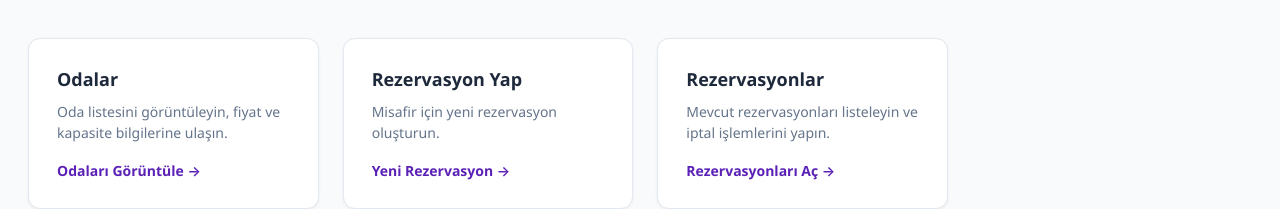
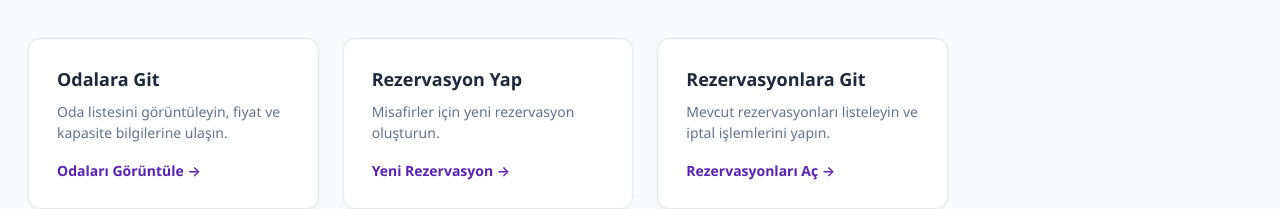
Before and after one commit to Alpgnr/hotel-reservation, a React app in the folder frontend/: page / in a window 1280 px wide. Shown: the part 170-379 px from the top of the page. Built offline with nearby package versions, Linux system fonts and the light colour scheme; sample sign-in values are in the browser's storage; the HTML template or start-up script is replaced by a standard one.

Commit message:
fix: fixed card titles

```diff
--- a/frontend/src/pages/home.jsx
+++ b/frontend/src/pages/home.jsx
@@ -8,7 +8,7 @@ export default function Home() {
     {
       id: "rooms",
       path: "/rooms",
-      title: "Odalar",
+      title: "Odalara Git",
       description: "Oda listesini görüntüleyin, fiyat ve kapasite bilgilerine ulaşın.",
       label: "Odaları Görüntüle",
     },
@@ -16,13 +16,13 @@ export default function Home() {
       id: "bookroom",
       path: "/bookroom",
       title: "Rezervasyon Yap",
-      description: "Misafir için yeni rezervasyon oluşturun.",
+      description: "Misafirler için yeni rezervasyon oluşturun.",
       label: "Yeni Rezervasyon",
     },
     {
       id: "reservations",
       path: "/reservations",
-      title: "Rezervasyonlar",
+      title: "Rezervasyonlara Git",
       description: "Mevcut rezervasyonları listeleyin ve iptal işlemlerini yapın.",
       label: "Rezervasyonları Aç",
     },
```
